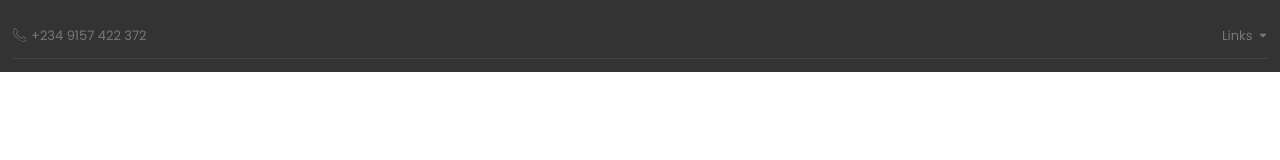
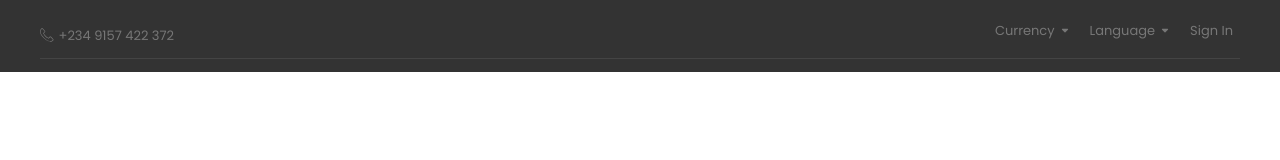
Before and after one commit to PraiseImmanuel/e-gadget, a React (Create React App) app: page / in a window 1280 px wide. Shown: the top 160 px of the page. Built offline with nearby package versions, Linux system fonts and the light colour scheme.

Commit message:
Complete Responsivity for HeaderTop Component

```diff
--- a/src/UI/header/Header.tsx
+++ b/src/UI/header/Header.tsx
@@ -1,11 +1,14 @@
 import React from "react";
 import styled from "styled-components";
+import { MaxWidthContainer } from "../../components/MaxWidthContainer";
 import { HeaderTopContainer } from "./HeaderTop";
 
 const Header: React.FC = () => {
     return (
         <StyledHeader>
-            <HeaderTopContainer />
+            <MaxWidthContainer>
+                <HeaderTopContainer />
+            </MaxWidthContainer>
         </StyledHeader>
     );
 };
--- a/src/UI/header/HeaderTop.tsx
+++ b/src/UI/header/HeaderTop.tsx
@@ -136,7 +136,11 @@ const StyledSvg = styled.svg`
 
 const Links = styled.div``;
 
-const LinkTextMobile = styled.p``;
+const LinkTextMobile = styled.p`
+    @media screen and (min-width: 768px) {
+        display: none;
+    }
+`;
 
 const StyledUL = styled.ul`
     background-color: #fff;
@@ -146,9 +150,20 @@ const StyledUL = styled.ul`
 const StyledList = styled(StyledUL)<{ dropLink: boolean }>`
     display: ${(props) => (props.dropLink ? "block" : "none")};
     position: absolute;
-    padding: 0 1rem;
+    padding: 0 0.7rem;
     right: 1.25rem;
     top: 4.625rem;
+
+    @media screen and (min-width: 768px) {
+        background-color: transparent;
+        column-gap: 2rem;
+        display: flex;
+        margin-block-end: 0;
+        margin-block-start: 0;
+        position: relative;
+        right: 0;
+        top: 0;
+    }
 `;
 
 const StyledNestedList = styled(StyledUL)`
@@ -157,10 +172,20 @@ const StyledNestedList = styled(StyledUL)`
     position: absolute;
     left: -12.06rem;
     width: 10.5rem;
+
+    @media screen and (min-width: 768px) {
+        border-right: transparent;
+        left: 0;
+        top: 3.625rem;
+        width: 100%;
+    }
 `;
 
 const StyledListItem = styled.li`
     padding: 0.6rem 3rem 0.6rem 1.5rem;
+    @media screen and (min-width: 768px) {
+        padding: 0.6rem 1.25rem;
+    }
 `;
 
 const StyledCurrencyList = styled(StyledNestedList)<{ dropCurrency: boolean }>`
@@ -172,6 +197,7 @@ const StyledLanguageList = styled(StyledNestedList)<{ dropLanguage: boolean }>`
 `;
 
 const ListWithIcon = styled.li`
+    cursor: pointer;
     padding: 0.8rem 0;
     position: relative;
 `;
--- /dev/null
+++ b/src/components/MaxWidthContainer.tsx
@@ -0,0 +1,23 @@
+import React from "react";
+import styled from "styled-components";
+
+type Props = {
+    children?: React.ReactNode;
+};
+
+export const MaxWidthContainer: React.FC<Props> = ({ children }) => {
+    return <MaxContainer>{children}</MaxContainer>;
+};
+
+const MaxContainer = styled.div`
+    max-width: 93.5vw;
+
+    @media screen and (min-width: 990px) {
+        max-width: 96.5vw;
+    }
+
+    @media screen and (min-width: 1280px) {
+        max-width: 1200px;
+        margin: auto;
+    }
+`;
```
